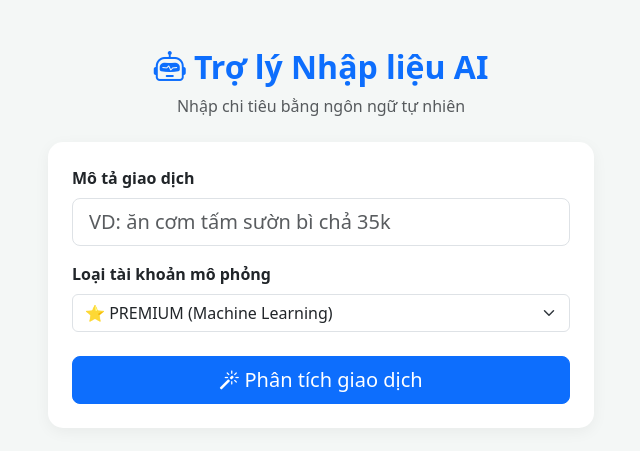
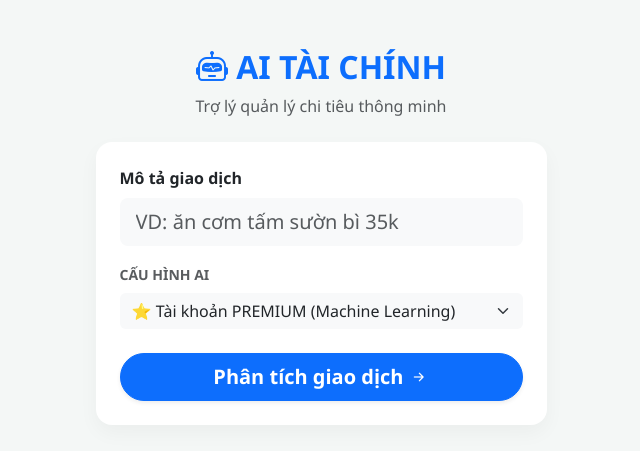
Before and after one commit to dkhoaaaaa/expense-ai-manager, a Python web app: template app/views/templates/index.html in a window 1280 px wide. Shown: the top 451 px of the page, without its empty margins (319-959 px from the left). Run offline with Jinja, Linux system fonts and the light colour scheme; the template is opened without the code that fills it, so the values that code supplies are empty.

Commit message:
Add files via upload

```diff
--- a/app/views/templates/index.html
+++ b/app/views/templates/index.html
@@ -3,168 +3,198 @@
 <head>
     <meta charset="UTF-8">
     <meta name="viewport" content="width=device-width, initial-scale=1.0">
-    <title>AI Expense Manager</title>
+    <title>AI Tài Chính - Quản Lý Chi Tiêu</title>
     <link href="https://cdn.jsdelivr.net/npm/bootstrap@5.3.0/dist/css/bootstrap.min.css" rel="stylesheet">
     <link rel="stylesheet" href="https://cdn.jsdelivr.net/npm/bootstrap-icons@1.11.1/font/bootstrap-icons.css">
     <style>
-        body { background-color: #f4f7f6; }
-        .ai-card { border-radius: 15px; border: none; box-shadow: 0 4px 15px rgba(0,0,0,0.05); }
+        body { background-color: #f4f7f6; font-family: 'Segoe UI', Tahoma, Geneva, Verdana, sans-serif; }
+        .ai-card { border-radius: 16px; border: none; box-shadow: 0 8px 20px rgba(0,0,0,0.04); }
+        .info-card { border-radius: 12px; background-color: #ffffff; }
         .suggestion-chip { cursor: pointer; transition: 0.2s; }
-        .suggestion-chip:hover { transform: translateY(-2px); box-shadow: 0 2px 5px rgba(0,0,0,0.1); }
+        .suggestion-chip:hover { transform: translateY(-2px); box-shadow: 0 4px 8px rgba(0,0,0,0.1); }
         #loadingSpinner { display: none; }
         #resultContainer { display: none; }
+        /* Tùy chỉnh danh sách gợi ý */
+        .insight-list { padding-left: 1.2rem; margin-bottom: 0; }
+        .insight-list li { padding-bottom: 4px; }
     </style>
 </head>
 <body>
 
-<div class="container mt-5">
+<div class="container mt-5 mb-5">
     <div class="row justify-content-center">
-        <div class="col-md-6">
+        <div class="col-md-6 col-lg-5">
 
             <div class="text-center mb-4">
-                <h2 class="fw-bold text-primary"><i class="bi bi-robot"></i> Trợ lý Nhập liệu AI</h2>
-                <p class="text-muted">Nhập chi tiêu bằng ngôn ngữ tự nhiên</p>
+                <h2 class="fw-bolder text-primary letter-spacing-1"><i class="bi bi-robot"></i> AI TÀI CHÍNH</h2>
+                <p class="text-muted">Trợ lý quản lý chi tiêu thông minh</p>
             </div>
 
             <div class="card ai-card p-4 mb-4">
                 <form id="expenseForm">
                     <div class="mb-3">
                         <label class="form-label fw-bold">Mô tả giao dịch</label>
-                        <input type="text" class="form-control form-control-lg" id="description"
-                               placeholder="VD: ăn cơm tấm sườn bì chả 35k" required autocomplete="off">
+                        <input type="text" class="form-control form-control-lg bg-light border-0" id="description"
+                               placeholder="VD: ăn cơm tấm sườn bì 35k" required autocomplete="off">
                     </div>
 
                     <div class="mb-4">
-                        <label class="form-label fw-bold">Loại tài khoản mô phỏng</label>
-                        <select class="form-select" id="userType">
-                            <option value="PREMIUM" selected>⭐ PREMIUM (Machine Learning)</option>
-                            <option value="USER">👤 USER Cơ bản (Rule-based)</option>
+                        <label class="form-label fw-bold text-muted small">CẤU HÌNH AI</label>
+                        <select class="form-select border-0 bg-light" id="userType">
+                            <option value="PREMIUM" selected>⭐ Tài khoản PREMIUM (Machine Learning)</option>
+                            <option value="USER">👤 Tài khoản Cơ bản (Rule-based)</option>
                         </select>
                     </div>
 
-                    <button type="submit" class="btn btn-primary btn-lg w-100">
-                        <i class="bi bi-magic"></i> Phân tích giao dịch
+                    <button type="submit" class="btn btn-primary btn-lg w-100 rounded-pill fw-bold shadow-sm">
+                        Phân tích giao dịch <i class="bi bi-arrow-right-short"></i>
                     </button>
                 </form>
             </div>
 
-            <div id="loadingSpinner" class="text-center my-4">
-                <div class="spinner-border text-primary" role="status">
+            <div id="loadingSpinner" class="text-center my-5">
+                <div class="spinner-grow text-primary" role="status" style="width: 3rem; height: 3rem;">
                     <span class="visually-hidden">Đang xử lý...</span>
                 </div>
-                <p class="mt-2 text-muted">AI đang phân tích...</p>
+                <p class="mt-3 text-muted fw-bold">AI đang phân tích dữ liệu...</p>
             </div>
 
             <div id="resultContainer">
-                <div class="card ai-card p-4">
-                    <h5 class="fw-bold border-bottom pb-2 mb-3">Kết quả Phân loại</h5>
 
-                    <div class="row mb-3">
-                        <div class="col-6">
-                            <small class="text-muted">Số tiền trích xuất</small>
-                            <h4 class="fw-bold text-danger" id="resAmount">0 đ</h4>
+                <div class="card ai-card p-4 mb-3">
+                    <h6 class="fw-bold text-uppercase text-muted mb-3 fs-7">Kết quả Phân loại</h6>
+
+                    <div class="row mb-3 text-center">
+                        <div class="col-6 border-end">
+                            <small class="text-muted d-block mb-1">Số tiền</small>
+                            <h4 class="fw-bold text-danger mb-0" id="resAmount">0 đ</h4>
                         </div>
                         <div class="col-6">
-                            <small class="text-muted">Danh mục dự đoán</small>
-                            <h4 class="fw-bold text-success" id="resCategory">-</h4>
+                            <small class="text-muted d-block mb-1">Danh mục</small>
+                            <h4 class="fw-bold text-success mb-0" id="resCategory">-</h4>
                         </div>
                     </div>
 
-                    <div class="card p-3 shadow-sm w-100 mb-3 bg-light border-0">
+                    <div class="info-card p-3 shadow-sm border w-100 mb-3">
                         <div class="d-flex justify-content-between align-items-center mb-2">
-                            <h6 class="text-muted mb-0">Độ tự tin của AI</h6>
-                            <small id="methodText" class="badge bg-secondary"></small>
+                            <small class="text-muted fw-bold">Độ tự tin của AI</small>
+                            <small id="methodText" class="badge bg-light text-dark border"></small>
                         </div>
 
-                        <div class="progress" style="height: 20px;">
+                        <div class="progress rounded-pill" style="height: 12px;">
                             <div id="aiConfidenceBar" class="progress-bar progress-bar-striped progress-bar-animated"
-                                 role="progressbar" style="width: 0%;">0%</div>
+                                 role="progressbar" style="width: 0%;"></div>
                         </div>
-
                         <small id="aiConfidenceText" class="mt-2 text-center d-block fw-bold"></small>
                     </div>
-                    <div id="reviewSection" class="alert alert-warning mt-2" style="display: none;">
-                        <i class="bi bi-exclamation-triangle-fill"></i> <strong>AI không chắc chắn lắm!</strong><br>
-                        Có phải bạn muốn chọn một trong các danh mục dưới đây không?
+
+                    <div id="reviewSection" class="alert alert-warning border-0 shadow-sm mt-1 mb-0" style="display: none; border-radius: 12px;">
+                        <i class="bi bi-exclamation-triangle-fill text-warning"></i> <strong>AI phân vân!</strong><br>
+                        <small>Bạn định chọn danh mục nào dưới đây?</small>
                         <div id="suggestionTags" class="mt-2"></div>
                     </div>
+                </div>
 
-                    <button class="btn btn-success w-100 mt-2" onclick="saveTransaction()">
-                        <i class="bi bi-check-circle"></i> Xác nhận & Lưu
-                    </button>
+                <div class="card ai-card p-4 mb-3">
+                    <h6 class="fw-bold text-uppercase text-muted mb-2 fs-7">Dự đoán tháng tới</h6>
+                    <div class="d-flex align-items-center">
+                        <div class="bg-primary bg-opacity-10 p-3 rounded-circle me-3">
+                            <i class="bi bi-graph-up-arrow text-primary fs-4"></i>
+                        </div>
+                        <div>
+                            <h3 class="fw-bolder text-dark mb-0" id="resForecast">0 đ</h3>
+                            <small class="text-muted" id="resForecastTrend">Dựa trên xu hướng chi tiêu hiện tại</small>
+                        </div>
+                    </div>
                 </div>
-            </div>
 
-        </div>
+                <div class="card ai-card p-4 mb-4">
+                    <h6 class="fw-bold text-uppercase text-muted mb-3 fs-7">Gợi ý hành động</h6>
+                    <div class="info-card p-3 bg-warning bg-opacity-10 border-warning border border-opacity-25">
+                        <ul class="insight-list text-dark fw-medium" id="resInsights">
+                            </ul>
+                    </div>
+                </div>
+
+                <button class="btn btn-success btn-lg w-100 rounded-pill fw-bold shadow" onclick="saveTransaction()">
+                    <i class="bi bi-check-circle-fill me-1"></i> Lưu giao dịch này
+                </button>
+
+            </div> </div>
     </div>
 </div>
 
 <script>
     document.getElementById('expenseForm').addEventListener('submit', async function(e) {
-        e.preventDefault(); // Chặn tải lại trang
+        e.preventDefault();
 
-        // 1. Lấy dữ liệu từ form
         const description = document.getElementById('description').value;
         const userType = document.getElementById('userType').value;
 
-        // 2. Hiển thị Loading, Ẩn Kết quả
         document.getElementById('loadingSpinner').style.display = 'block';
         document.getElementById('resultContainer').style.display = 'none';
 
         try {
-            // 3. Gọi API Backend (Đảm bảo Flask server đang chạy ở port 5000)
+            // Gọi API Phân loại (Đảm bảo Flask server đang chạy ở port 5000)
             const response = await fetch('http://127.0.0.1:5000/api/transactions/classify', {
                 method: 'POST',
                 headers: { 'Content-Type': 'application/json' },
-                body: JSON.stringify({
-                    description: description,
-                    user_type: userType
-                })
+                body: JSON.stringify({ description: description, user_type: userType })
             });
 
             const result = await response.json();
 
-            // 4. Xử lý UI nếu API trả về success
             if (result.status === 'success') {
                 const data = result.data;
 
-                // Format số tiền
+                // 1. Render Kết quả phân loại
                 document.getElementById('resAmount').innerText = data.amount.toLocaleString('vi-VN') + ' đ';
                 document.getElementById('resCategory').innerText = data.category;
+                document.getElementById('methodText').innerText = data.classification_method;
 
-                // Cập nhật thanh tiến trình (Confidence)
-                const confBar = document.getElementById('confidenceBar');
+                // Cập nhật thanh Confidence (Đã sửa ID chuẩn với HTML)
+                const confBar = document.getElementById('aiConfidenceBar');
+                const confText = document.getElementById('aiConfidenceText');
+
                 confBar.style.width = data.confidence_score + '%';
 
-                // Đổi màu thanh tùy theo độ tự tin
-                if (data.confidence_score >= 80) confBar.className = 'progress-bar bg-success';
-                else if (data.confidence_score >= 50) confBar.className = 'progress-bar bg-warning';
-                else confBar.className = 'progress-bar bg-danger';
+                // Xóa màu cũ
+                confBar.classList.remove('bg-success', 'bg-warning', 'bg-danger', 'text-dark');
 
-                document.getElementById('confidenceText').innerText = data.confidence_score + '%';
-                document.getElementById('methodText').innerText = data.classification_method;
+                if (data.confidence_score >= 80) {
+                    confBar.classList.add('bg-success');
+                    confText.innerText = data.confidence_score.toFixed(1) + '% - Hoàn toàn tự tin';
+                    confText.className = "mt-2 text-center d-block text-success fw-bold";
+                } else if (data.confidence_score >= 50) {
+                    confBar.classList.add('bg-warning', 'text-dark');
+                    confText.innerText = data.confidence_score.toFixed(1) + '% - Tự tin trung bình';
+                    confText.className = "mt-2 text-center d-block text-warning fw-bold";
+                } else {
+                    confBar.classList.add('bg-danger');
+                    confText.innerText = data.confidence_score.toFixed(1) + '% - Độ tự tin thấp';
+                    confText.className = "mt-2 text-center d-block text-danger fw-bold";
+                }
 
-                // XỬ LÝ KỊCH BẢN "NEEDS REVIEW"
+                // Xử lý "Needs Review"
                 const reviewSection = document.getElementById('reviewSection');
                 const suggestionTags = document.getElementById('suggestionTags');
-                suggestionTags.innerHTML = ''; // Xóa gợi ý cũ
+                suggestionTags.innerHTML = '';
 
                 if (data.needs_user_review && data.top_predictions) {
                     reviewSection.style.display = 'block';
 
-                    // Lặp qua top dự đoán và tạo các nút gợi ý
                     for (const [cat, prob] of Object.entries(data.top_predictions)) {
                         const btn = document.createElement('span');
-                        btn.className = 'badge bg-outline-primary border text-dark p-2 me-2 suggestion-chip';
+                        btn.className = 'badge bg-white border border-secondary text-dark p-2 me-2 mb-2 suggestion-chip';
                         btn.innerHTML = `${cat} <small class="text-muted">(${prob}%)</small>`;
 
-                        // Khi click vào gợi ý, sửa lại danh mục dự đoán
                         btn.onclick = function() {
                             document.getElementById('resCategory').innerText = cat;
-                            document.getElementById('confidenceBar').style.width = '100%';
-                            document.getElementById('confidenceBar').className = 'progress-bar bg-success';
-                            document.getElementById('confidenceText').innerText = '100% (User Verified)';
-                            reviewSection.style.display = 'none'; // Ẩn cảnh báo
+                            confBar.style.width = '100%';
+                            confBar.className = 'progress-bar progress-bar-striped progress-bar-animated bg-success';
+                            confText.innerText = '100% (Đã xác nhận thủ công)';
+                            confText.className = 'mt-2 text-center d-block text-success fw-bold';
+                            reviewSection.style.display = 'none';
                         };
                         suggestionTags.appendChild(btn);
                     }
@@ -172,7 +202,11 @@
                     reviewSection.style.display = 'none';
                 }
 
-                // Hiển thị kết quả, tắt Loading
+                // 2. Render Giao diện Dự báo & Gợi ý (Giả lập Call API Analytics)
+                // Trong thực tế, bạn sẽ gọi thêm 1 API fetch() tới /api/analytics/forecast ở đây
+                simulateAnalyticsData(data.category, data.amount);
+
+                // Hiển thị toàn bộ block kết quả
                 document.getElementById('loadingSpinner').style.display = 'none';
                 document.getElementById('resultContainer').style.display = 'block';
             } else {
@@ -182,16 +216,51 @@
 
         } catch (error) {
             console.error('Error:', error);
-            alert('Không thể kết nối đến máy chủ Backend. Đảm bảo Flask đang chạy!');
+            alert('Không thể kết nối đến máy chủ Backend. Đảm bảo Flask đang chạy tại port 5000!');
             document.getElementById('loadingSpinner').style.display = 'none';
         }
     });
 
+    // Hàm giả lập dữ liệu Dự báo và Gợi ý cho giao diện
+    function simulateAnalyticsData(category, amount) {
+        // Giả lập số tiền dự báo tháng tới (Ví dụ: 5.800.000đ)
+        const baseForecast = 5800000;
+        const newForecast = baseForecast + amount; // Cộng thêm khoản vừa nhập để thấy UI thay đổi
+
+        document.getElementById('resForecast').innerText = newForecast.toLocaleString('vi-VN') + ' đ';
+
+        if (amount > 500000) {
+            document.getElementById('resForecastTrend').innerHTML = '<span class="text-danger"><i class="bi bi-arrow-up-right"></i> Đang có xu hướng tăng nhanh</span>';
+        } else {
+            document.getElementById('resForecastTrend').innerHTML = '<span class="text-success"><i class="bi bi-arrow-down-right"></i> Vẫn nằm trong tầm kiểm soát</span>';
+        }
+
+        // Tạo gợi ý (Insights) dựa trên danh mục vừa phân loại
+        const insightsList = document.getElementById('resInsights');
+        insightsList.innerHTML = ''; // Clear cũ
+
+        let insights = [];
+        if (category === 'Ăn uống') {
+            insights.push('Giảm chi ăn uống bên ngoài trong tuần tới.');
+        } else if (category === 'Mua sắm') {
+            insights.push('Khoản mua sắm này làm bạn gần chạm ngưỡng budget.');
+            insights.push('Nên cân nhắc kỹ trước khi mua các món không thiết yếu.');
+        }
+        insights.push('Cẩn thận vượt budget tổng của tháng này.');
+
+        insights.forEach(text => {
+            let li = document.createElement('li');
+            li.innerText = text;
+            insightsList.appendChild(li);
+        });
+    }
+
     function saveTransaction() {
         const cat = document.getElementById('resCategory').innerText;
         const amt = document.getElementById('resAmount').innerText;
-        alert(`Đã lưu giao dịch: ${amt} vào danh mục [${cat}] thành công! (Giả lập đẩy vào Database)`);
-        // Reset form
+        alert(`🎉 Đã lưu thành công ${amt} vào danh mục [${cat}]!`);
+
+        // Reset lại form và ẩn UI
         document.getElementById('expenseForm').reset();
         document.getElementById('resultContainer').style.display = 'none';
     }
```
